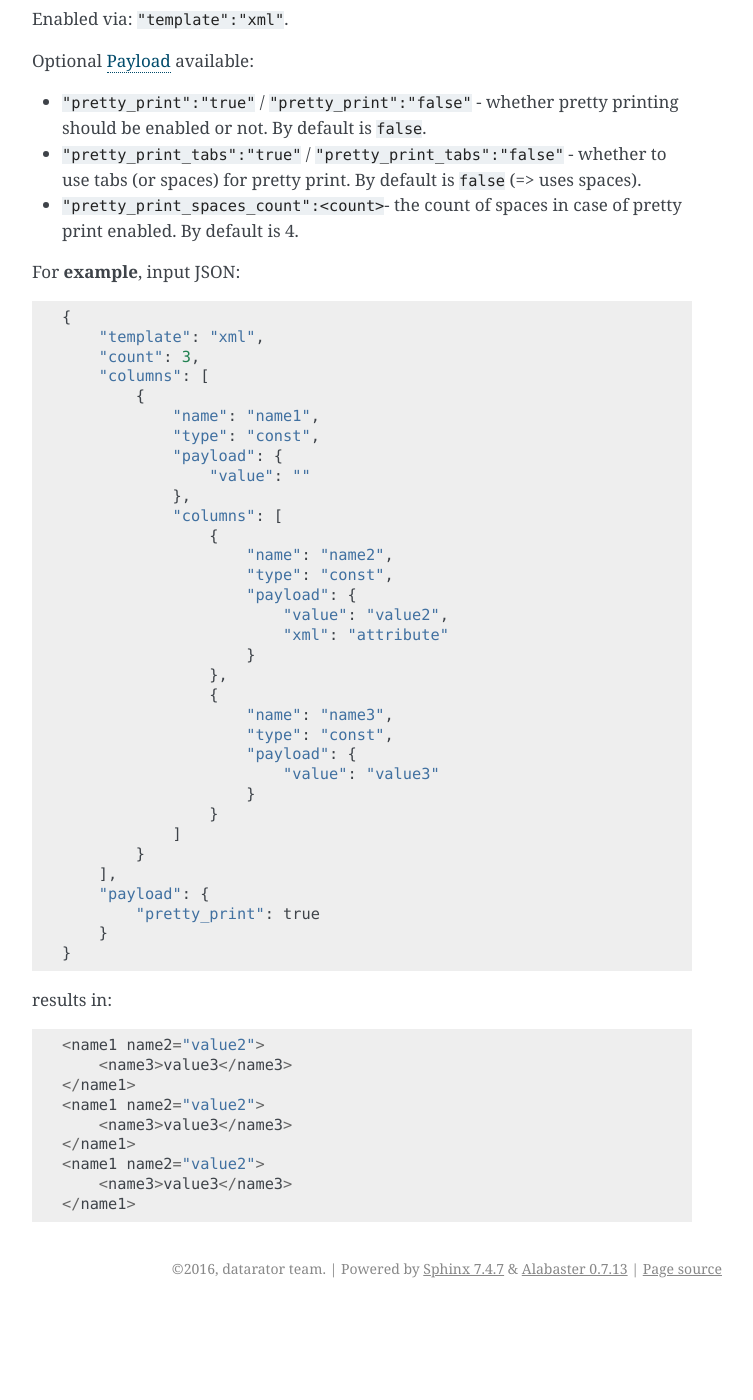
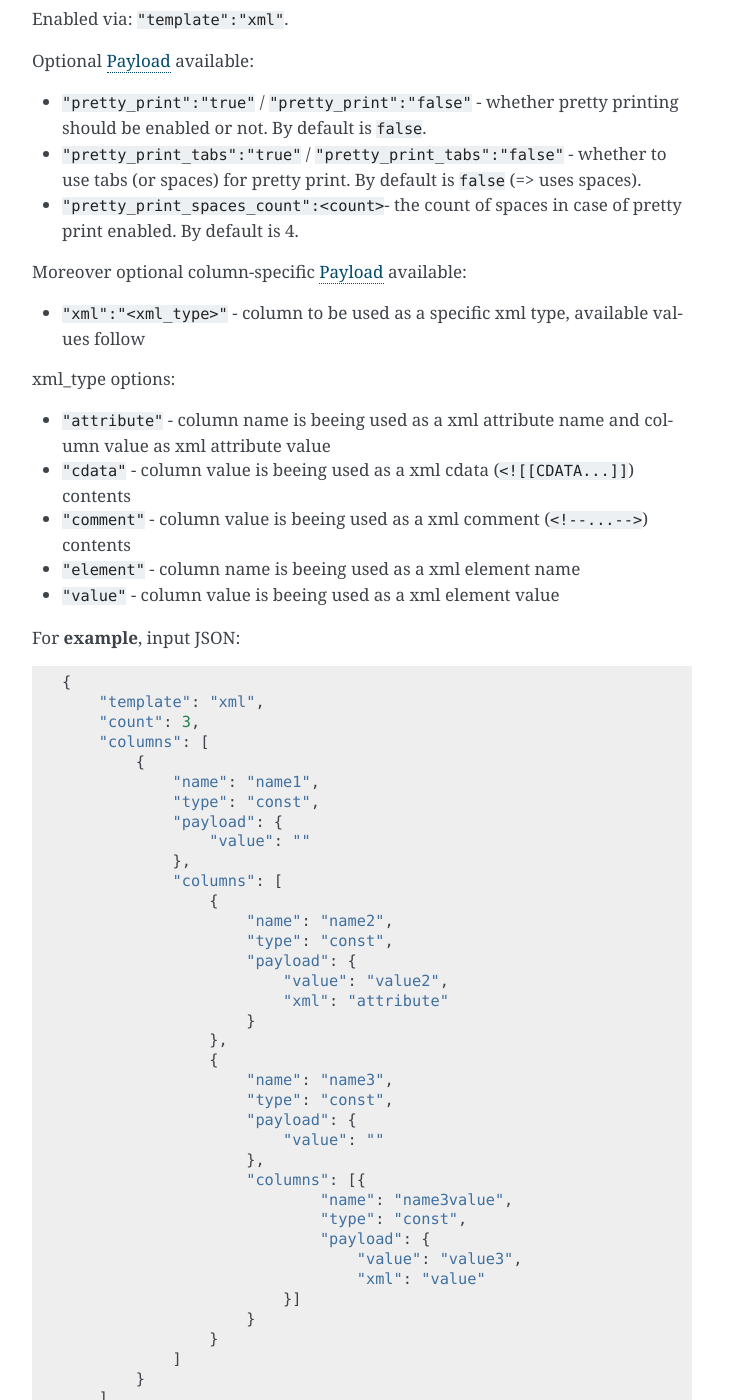
Before and after one commit to datarator/datarator, a Sphinx documentation site: the page built from docs/json_api_template.rst, in a window 1280 px wide and 1400 px high, scrolled down 2136 px. Shown: the whole window, without its empty margins (388-1141 px from the left). Built offline with Sphinx 7.4.7, drawn with Linux system fonts in a browser that asks for light colours; before the commit the page ends 3444 px from its top, so only the background shows below that.

Commit message:
docs: documented column specific `xml` template payload options

```diff
--- a/docs/json_api_template.rst
+++ b/docs/json_api_template.rst
@@ -114,6 +114,18 @@ Optional :ref:`payload` available:
 * ``"pretty_print_tabs":"true"`` / ``"pretty_print_tabs":"false"`` - whether to use tabs (or spaces) for pretty print. By default is ``false`` (=> uses spaces).
 * ``"pretty_print_spaces_count":<count>``- the count of spaces in case of pretty print enabled. By default is 4.
 
+Moreover optional column-specific :ref:`payload` available:
+
+* ``"xml":"<xml_type>"`` - column to be used as a specific xml type, available values follow
+
+xml_type options:
+
+* ``"attribute"`` - column name is beeing used as a xml attribute name and column value as xml attribute value
+* ``"cdata"`` - column value is beeing used as a xml cdata (``<![[CDATA...]]``) contents
+* ``"comment"`` - column value is beeing used as a xml comment (``<!--...-->``) contents
+* ``"element"`` - column name is beeing used as a xml element name
+* ``"value"`` - column value  is beeing used as a xml element value
+
 For **example**, input JSON:
 ::
 
@@ -140,7 +152,15 @@ For **example**, input JSON:
                         "name": "name3",
                         "type": "const",
                         "payload": {
-                            "value": "value3"
+                            "value": ""
+                        },
+                        "columns": [{
+                                "name": "name3value",
+                                "type": "const",
+                                "payload": {
+                                    "value": "value3",
+                                    "xml": "value"
+                            }]
                         }
                     }
                 ]
```
